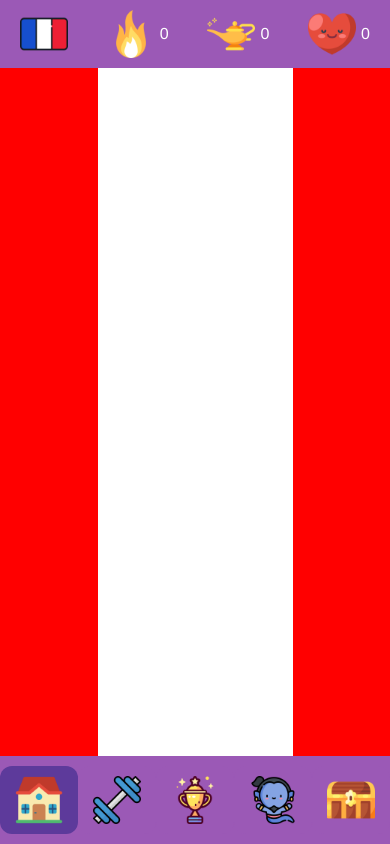
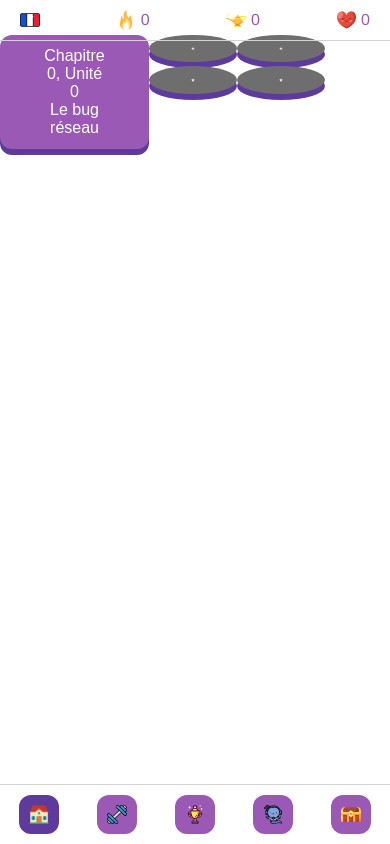
Before and after one commit to EIP-TEK89/trio-signo-front, a React app: page /coursesJourney/home in a window 390 px wide. Built offline with nearby package versions, Linux system fonts and the light colour scheme; no server answers; the HTML template or start-up script is replaced by a standard one.

Commit message:
fix(CoursesJourney) css for phone

```diff
--- a/src/App.css
+++ b/src/App.css
@@ -20,7 +20,7 @@
     display: block;
     padding: 12px 42px;
     border-radius: 12px;
-    font-size: 1.25rem;
+    font-size: 100%;
     background: var(--color);
     color: var(--text-color);
     transform: translateY(-6px);
--- a/src/CoursesJourney/Home/CoursesJourneyHome.css
+++ b/src/CoursesJourney/Home/CoursesJourneyHome.css
@@ -5,10 +5,10 @@
     display: flex;
     justify-content: space-between;
     align-items: center;
-    background-color: var(--color);
     padding: 10px 20px;
     color: #fff;
     z-index: 2;
+    border-bottom: 1px solid lightgray;
 }
 
 .icon-container {
@@ -18,12 +18,13 @@
 }
 
 .icon {
-    width: 48px;
-    height: 48px;
+    width: 3vw;
+    height: 3vw;
 }
 
 .text {
     font-size: 16px;
+    color: var(--color);
 }
 
 .body {
@@ -31,12 +32,48 @@
 }
 
 .coursesJourney {
-    height: 90vh;
+    height: 100vh;
     width: 50%;
 }
 
 .pub {
-    height: 90vh;
+    height: 100vh;
     background-color: red;
     width: 25%;
 }
+
+/* .body {
+    display: flex;
+    flex-direction: column;
+} */
+
+/* .journey {
+
+} */
+
+.coursesButton {
+    border-radius: 50%;
+}
+
+.coursesButtonFront {
+    width: 1vw;
+    height: 1vw;
+    border-radius: 50%;
+    filter:saturate(0); /*play with the saturation to say if the stage is completed*/
+}
+
+@media (max-width: 880px) {
+    .pub {
+        display: none;
+    }
+
+    .coursesJourney {
+        height: 100vh;
+        width: 100%;
+    }
+
+    .icon {
+        width: 5vw;
+        height: 5vw;
+    }
+}
--- a/src/CoursesJourney/Home/CoursesJourneyHome.tsx
+++ b/src/CoursesJourney/Home/CoursesJourneyHome.tsx
@@ -1,5 +1,6 @@
 import { useState, useEffect } from 'react';
 import NavBar from '../navBar/navBar';
+import { useNavigate } from 'react-router-dom';
 
 import './CoursesJourneyHome.css';
 
@@ -7,11 +8,17 @@ import Flag from '../../Assets/coursesJourneyHome/flag.png';
 import Streak from '../../Assets/coursesJourneyHome/streak.png';
 import Point from '../../Assets/coursesJourneyHome/point.png';
 import Life from '../../Assets/coursesJourneyHome/life.png';
+import Star from '../../Assets/coursesJourneyHome/star.png';
 
 const CoursesJourneyHome: React.FC = () => {
+    const navigate = useNavigate();
+
     const [flameCount, setFlameCount] = useState<number>(0);
     const [starCount, setStarCount] = useState<number>(0);
     const [heartCount, setHeartCount] = useState<number>(0);
+    const [currentUnit, setCurrentUnit] = useState<number>(0);
+    const [currentChapter, setCurrentChapter] = useState<number>(0);
+    const [currentChapterName, setCurrentChapterName] = useState<string>("Le bug réseau");
     const [loading, setLoading] = useState<boolean>(true);
     const [error, setError] = useState<string | null>(null);
 
@@ -24,10 +31,13 @@ const CoursesJourneyHome: React.FC = () => {
                 return response.json();
             })
             .then((data) => {
-                const { language, flameCount, starCount, heartCount } = data;
+                const { flameCount, starCount, heartCount, currentUnit, currentChapter, currentChapterName } = data;
                 setFlameCount(flameCount);
                 setStarCount(starCount);
                 setHeartCount(heartCount);
+                setCurrentUnit(currentUnit);
+                setCurrentChapter(currentChapter);
+                setCurrentChapterName(currentChapterName);
                 setLoading(false);
             })
             .catch((err) => {
@@ -36,6 +46,10 @@ const CoursesJourneyHome: React.FC = () => {
                 setLoading(false);
             });
     }, []);
+
+    const Training = async () => {
+        navigate('/login');
+    };
 
     //   if (loading) {
     //     return <div>Chargement...</div>;
@@ -46,33 +60,65 @@ const CoursesJourneyHome: React.FC = () => {
     //   }
 
     return (
-        <div className="">
+        <div className="body">
+            <div className='pub'></div>
+
+            <div className='coursesJourney'>
                 <head className="header">
                     <div className="icon-container">
-                    <img src={Flag} alt="French flag" className="icon"/>
+                        <img src={Flag} alt="French flag" className="icon" />
                     </div>
                     <div className="icon-container">
-                <img src={Streak} alt="French flag" className="icon"/>
+                        <img src={Streak} alt="French flag" className="icon" />
                         <span className="text">{flameCount}</span>
                     </div>
                     <div className="icon-container">
-                <img src={Point} alt="French flag" className="icon"/>
+                        <img src={Point} alt="French flag" className="icon" />
                         <span className="text">{starCount}</span>
                     </div>
                     <div className="icon-container">
-                <img src={Life} alt="French flag" className="icon"/>
+                        <img src={Life} alt="French flag" className="icon" />
                         <span className="text">{heartCount}</span>
                     </div>
                 </head>
+
                 <body className='body'>
+                    <button className="pushable unitButton" onClick={Training}>
+                        <span className="front">
+                            Chapitre {currentChapter}, Unité {currentUnit} <br />
+                            <span>
+                                {currentChapterName}
+                            </span>
+                        </span>
+                    </button>
+
+                    <div className='journey'>
+                        <button className="pushable coursesButton" onClick={Training}>
+                            <img src={Star} alt="Star" className="front coursesButtonFront">
+                            </img>
+                        </button>
+                        <button className="pushable coursesButton" onClick={Training}>
+                            <img src={Star} alt="Star" className="front coursesButtonFront">
+                            </img>
+                        </button>
+                        <button className="pushable coursesButton" onClick={Training}>
+                            <img src={Star} alt="Star" className="front coursesButtonFront">
+                            </img>
+                        </button>
+                        <button className="pushable coursesButton" onClick={Training}>
+                            <img src={Star} alt="Star" className="front coursesButtonFront">
+                            </img>
+                        </button>
+                    </div>
+
+
+
+                </body>
+
+                <NavBar />
+            </div>
+
             <div className='pub'></div>
-                <div className='coursesJourney'>
-                    {/* button with courses / unit name -> nav to training*/}
-                    {/* button with the journey */}
-                </div>
-                <div className='pub'></div>
-            </body>
-            <NavBar />
         </div>
     );
 };
--- a/src/CoursesJourney/navBar/navBar.css
+++ b/src/CoursesJourney/navBar/navBar.css
@@ -4,9 +4,9 @@
     align-items: center;
     position: fixed;
     bottom: 0;
-    width: 100%;
-    background-color: var(--color);
+    width: 50%;
     padding: 10px 0;
+    border-top: 1px solid lightgray;
 }
 
 .navButton {
@@ -20,7 +20,6 @@
     display: flex;
     justify-content: center;
     align-items: center;
-    width: 250px;
 }
 
 
@@ -33,7 +32,18 @@
     background-color: var(--bottom-color);
 }
 
-.icon {
-    width: 48px;
-    height: 48px;
+.navIcon {
+    width: 3vw;
+    height: 3vw;
 }
+
+@media (max-width: 880px) {
+    .navBar {
+        width: 100%;
+    }
+
+    .navIcon {
+        width: 5vw;
+        height: 5vw;
+    }
+}
--- a/src/CoursesJourney/navBar/navBar.tsx
+++ b/src/CoursesJourney/navBar/navBar.tsx
@@ -21,35 +21,35 @@ const NavBar: React.FC = () => {
                     to={`${basePath}/home`}
                     className={({ isActive }) => isActive ? "navButton active" : "navButton"}
                 >
-                    <img src={Home} alt="home icon" className="icon" />
+                    <img src={Home} alt="home navIcon" className="navIcon" />
                 </NavLink>
 
                 <NavLink
                     to={`${basePath}/training`}
                     className={({ isActive }) => isActive ? "navButton active" : "navButton"}
                 >
-                    <img src={Haltere} alt="haltere icon" className="icon" />
+                    <img src={Haltere} alt="haltere navIcon" className="navIcon" />
                 </NavLink>
 
                 <NavLink
                     to={`${basePath}/competition`}
                     className={({ isActive }) => isActive ? "navButton active" : "navButton"}
                 >
-                    <img src={Trophy} alt="trophy icon" className="icon" />
+                    <img src={Trophy} alt="trophy navIcon" className="navIcon" />
                 </NavLink>
 
                 <NavLink
                     to={`${basePath}/profile`}
                     className={({ isActive }) => isActive ? "navButton active" : "navButton"}
                 >
-                    <img src={Genie} alt="genie icon" className="icon" />
+                    <img src={Genie} alt="genie navIcon" className="navIcon" />
                 </NavLink>
 
                 <NavLink
                     to={`${basePath}/quests`}
                     className={({ isActive }) => isActive ? "navButton active" : "navButton"}
                 >
-                    <img src={Chest} alt="chest icon" className="icon" />
+                    <img src={Chest} alt="chest navIcon" className="navIcon" />
                 </NavLink>
             </nav>
         </div>
--- a/src/LoginSignup/LoginSignup.css
+++ b/src/LoginSignup/LoginSignup.css
@@ -96,3 +96,9 @@ button:hover {
   margin-top: 20px;
   text-align: center;
 }
+
+@media (max-width: 768px) {
+  .login-signup-container {
+    width: 75vw;
+  }
+}
```
Also changed, not shown: src/Assets/coursesJourneyHome/star.png (added). Lines whose indentation alone changed are shown as unchanged.
